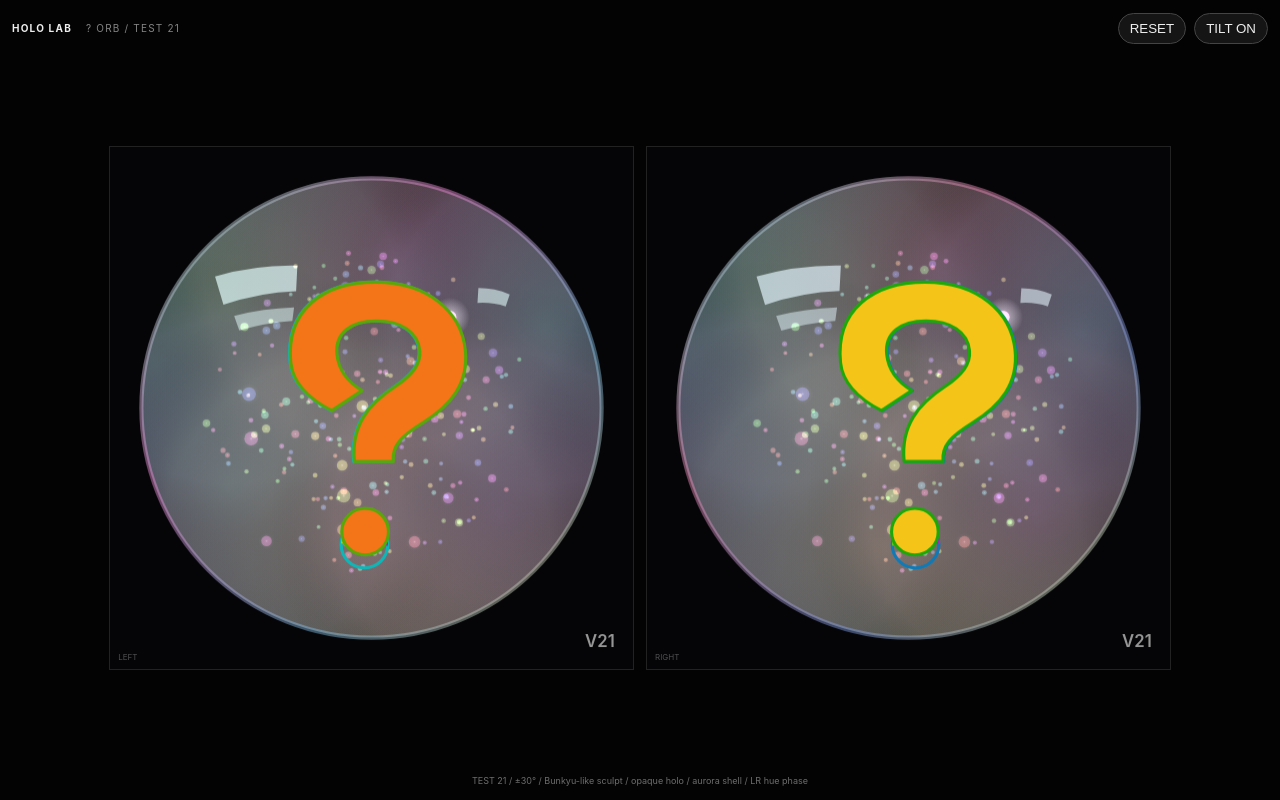
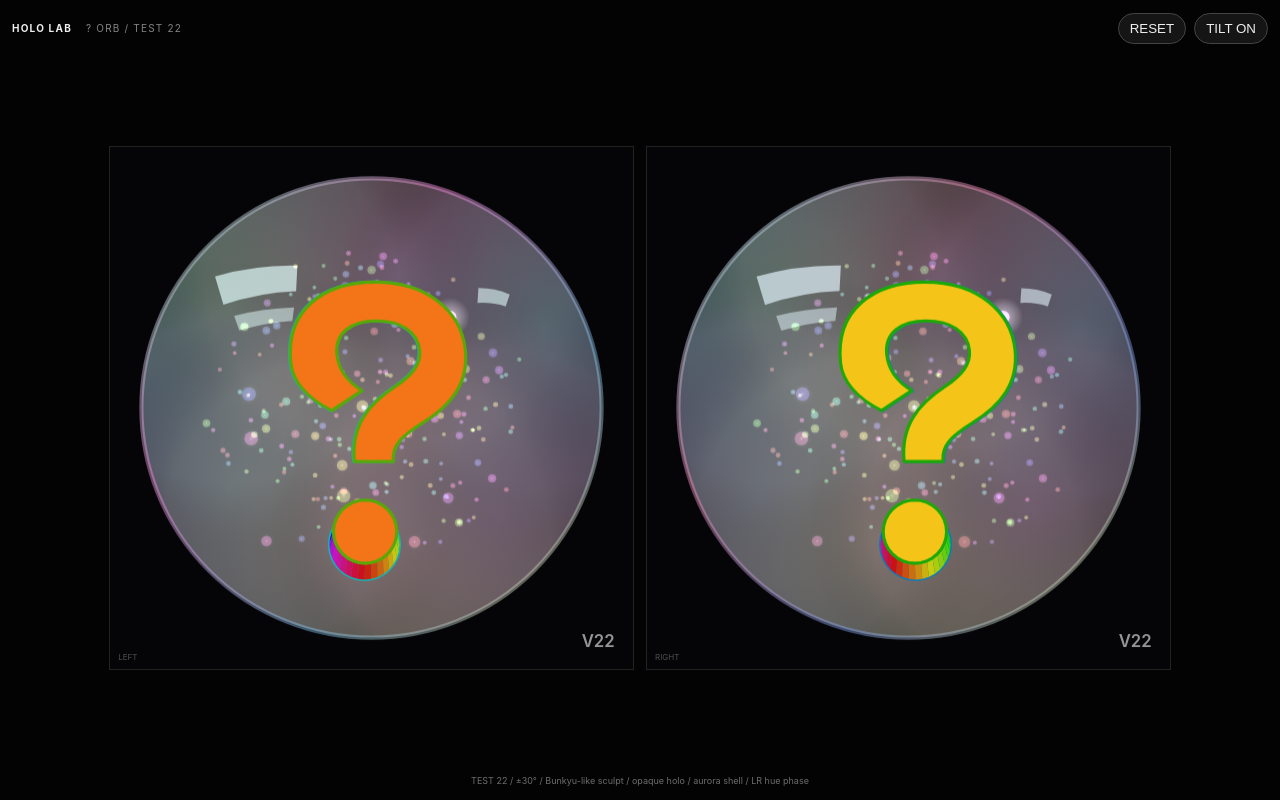
Before and after one commit to MossyRain/holo-lab, a plain HTML site: page sp-test/index.html in a window 1280 px wide. Drawn offline with Linux system fonts and the light colour scheme; animation ran at ten frames a second.

Commit message:
Add files via upload

```diff
--- a/sp-test/app.js
+++ b/sp-test/app.js
@@ -1,5 +1,5 @@
 (()=>{
-const VERSION="21";
+const VERSION="22";
 const C=[L,R], MAX=Math.PI/6, T=Math.PI*2;
 let tx=0,ty=0,ax=0,ay=0,rg=0,rb=0,bg=0,bb=0,have=0,drag=0,lx=0,ly=0;
 const cl=(v,a,b)=>Math.max(a,Math.min(b,v)), fr=v=>v-Math.floor(v);
@@ -196,29 +196,84 @@ function ques(g,w,h,e){
   g.lineJoin="round";g.lineCap="round";g.lineWidth=edgeW/S;
   g.strokeStyle=hsv(hue+.18,.95,.66);g.stroke();g.restore();
 
-  // Dot: diameter 1.2x stem width, depth equals its diameter in the same object scale.
-  const dotD=stemW*1.2,rr=dotD*.5;
-  const y0=-.68;
-  // make extrusion depth of dot visually/structurally equal to its diameter
-  const dz=(dotD/S)*.5;
-  const db=pr(rot([0,y0,-dz]),w,h,e),df=pr(rot([0,y0,dz]),w,h,e);
-  let vx=df[0]-db[0],vy=df[1]-db[1],vl=Math.hypot(vx,vy)||1;
-  let px=-vy/vl*rr,py=vx/vl*rr;
+  // Dot: true straight cylinder.
+  // Diameter = 1.2x stem width; extrusion depth = diameter.
+  // Front/back are circular planar faces. The side is a cylindrical surface
+  // approximated by 32 circumferential quads, each with its own surface normal.
+  const dotD=stemW*1.2, rrObj=(dotD/S)*.5;
+  const y0=-.68, x0=0;
+  const dz=rrObj; // total depth 2*dz = dot diameter
+  const seg=32;
 
-  // rear circular B-rep edge first
-  g.beginPath();g.arc(db[0],db[1],rr,0,T);g.lineWidth=edgeW;
-  g.strokeStyle=hsv(hue+.43,.92,.72);g.stroke();
+  function ringPoint(a,z){
+    return [x0+rrObj*Math.cos(a), y0+rrObj*Math.sin(a), z];
+  }
+  function polyPath(pts){
+    g.beginPath();
+    g.moveTo(pts[0][0],pts[0][1]);
+    for(let i=1;i<pts.length;i++) g.lineTo(pts[i][0],pts[i][1]);
+    g.closePath();
+  }
 
-  // opaque cylindrical side
-  g.beginPath();g.moveTo(db[0]+px,db[1]+py);g.lineTo(df[0]+px,df[1]+py);
-  g.lineTo(df[0]-px,df[1]-py);g.lineTo(db[0]-px,db[1]-py);g.closePath();
-  let dg=g.createLinearGradient(db[0]-rr,db[1],db[0]+rr,db[1]);
-  dg.addColorStop(0,hsv(hue+.12,.92,.80));dg.addColorStop(.5,hsv(hue+.43,.92,.78));dg.addColorStop(1,hsv(hue+.72,.92,.80));
-  g.fillStyle=dg;g.fill();
+  // Projected back/front rings: true perspective turns them into ellipses when tilted.
+  let backRing=[], frontRing=[];
+  for(let i=0;i<seg;i++){
+    let a=i*T/seg;
+    backRing.push(pr(rot(ringPoint(a,-dz)),w,h,e));
+    frontRing.push(pr(rot(ringPoint(a, dz)),w,h,e));
+  }
 
-  // front face uniform + explicit boundary
-  g.beginPath();g.arc(df[0],df[1],rr,0,T);g.fillStyle=hsv(hue,.90,.96);g.fill();
-  g.lineWidth=edgeW;g.strokeStyle=hsv(hue+.18,.95,.66);g.stroke();
+  // Rear face first. It is opaque and later hidden by the cylindrical side/front
+  // where geometry overlaps.
+  polyPath(backRing);
+  g.fillStyle=hsv(hue+.43,.88,.58);
+  g.fill();
+  g.lineJoin="round"; g.lineWidth=edgeW;
+  g.strokeStyle=hsv(hue+.43,.92,.72);
+  g.stroke();
+
+  // Build the actual cylindrical side as circumferential surface strips.
+  // Painter-sort by rotated depth. Color is based on the local radial normal,
+  // so hue travels around the curved side rather than across a flat rectangle.
+  let sideFaces=[];
+  for(let i=0;i<seg;i++){
+    let j=(i+1)%seg, a0=i*T/seg, a1=j*T/seg;
+    let p0b=ringPoint(a0,-dz), p1b=ringPoint(a1,-dz);
+    let p1f=ringPoint(a1, dz), p0f=ringPoint(a0, dz);
+    let r0=rot(p0b), r1=rot(p1b), r2=rot(p1f), r3=rot(p0f);
+    let am=(a0+a1)*.5;
+    if(i===seg-1) am=(a0+T)*.5;
+    // radial cylinder normal, rotated with the object
+    let n=rot([Math.cos(am),Math.sin(am),0]);
+    sideFaces.push({
+      z:(r0[2]+r1[2]+r2[2]+r3[2])*.25,
+      n,
+      pts:[pr(r0,w,h,e),pr(r1,w,h,e),pr(r2,w,h,e),pr(r3,w,h,e)]
+    });
+  }
+  sideFaces.sort((a,b)=>a.z-b.z);
+  for(let f of sideFaces){
+    // U/circumferential holo phase from the true curved-surface normal.
+    let nh=Math.atan2(f.n[1],f.n[0])/T;
+    let sideHue=fr(hue+.18+nh*.92+(ax/MAX)*.10+e*.018);
+    polyPath(f.pts);
+    g.fillStyle=hsv(sideHue,.92,.80);
+    g.fill();
+  }
+
+  // Front face: one uniform opaque holo color, matching the main ? rule.
+  polyPath(frontRing);
+  g.fillStyle=hsv(hue,.90,.96);
+  g.fill();
+
+  // Explicit front B-rep boundary.
+  g.lineJoin="round"; g.lineWidth=edgeW;
+  g.strokeStyle=hsv(hue+.18,.95,.66);
+  g.stroke();
+
+  // Reassert the rear B-rep boundary only where it remains visible.
+  // Because it was drawn before the side/front, hidden portions stay occluded.
+
 }
 
 function setup(c,e){
--- a/sp-test/index.html
+++ b/sp-test/index.html
@@ -1,11 +1,11 @@
 <!doctype html><meta charset=utf-8><meta name=viewport content="width=device-width,initial-scale=1,viewport-fit=cover,user-scalable=no">
-<link rel=stylesheet href="style.css?v=21">
+<link rel=stylesheet href="style.css?v=22">
 <div id=app>
-<header><b>HOLO LAB</b><span>? ORB / TEST 21</span><div><button id=reset>RESET</button><button id=motion>TILT ON</button></div></header>
+<header><b>HOLO LAB</b><span>? ORB / TEST 22</span><div><button id=reset>RESET</button><button id=motion>TILT ON</button></div></header>
 <main>
 <section><canvas id=L></canvas><small>LEFT</small></section>
 <section><canvas id=R></canvas><small>RIGHT</small></section>
 </main>
-<footer>TEST 21 / ±30° / Bunkyu-like sculpt / opaque holo / aurora shell / LR hue phase</footer>
+<footer>TEST 22 / ±30° / Bunkyu-like sculpt / opaque holo / aurora shell / LR hue phase</footer>
 </div>
-<script src="app.js?v=21"></script>
+<script src="app.js?v=22"></script>
```
Also changed, not shown: sp-test/README.txt.
